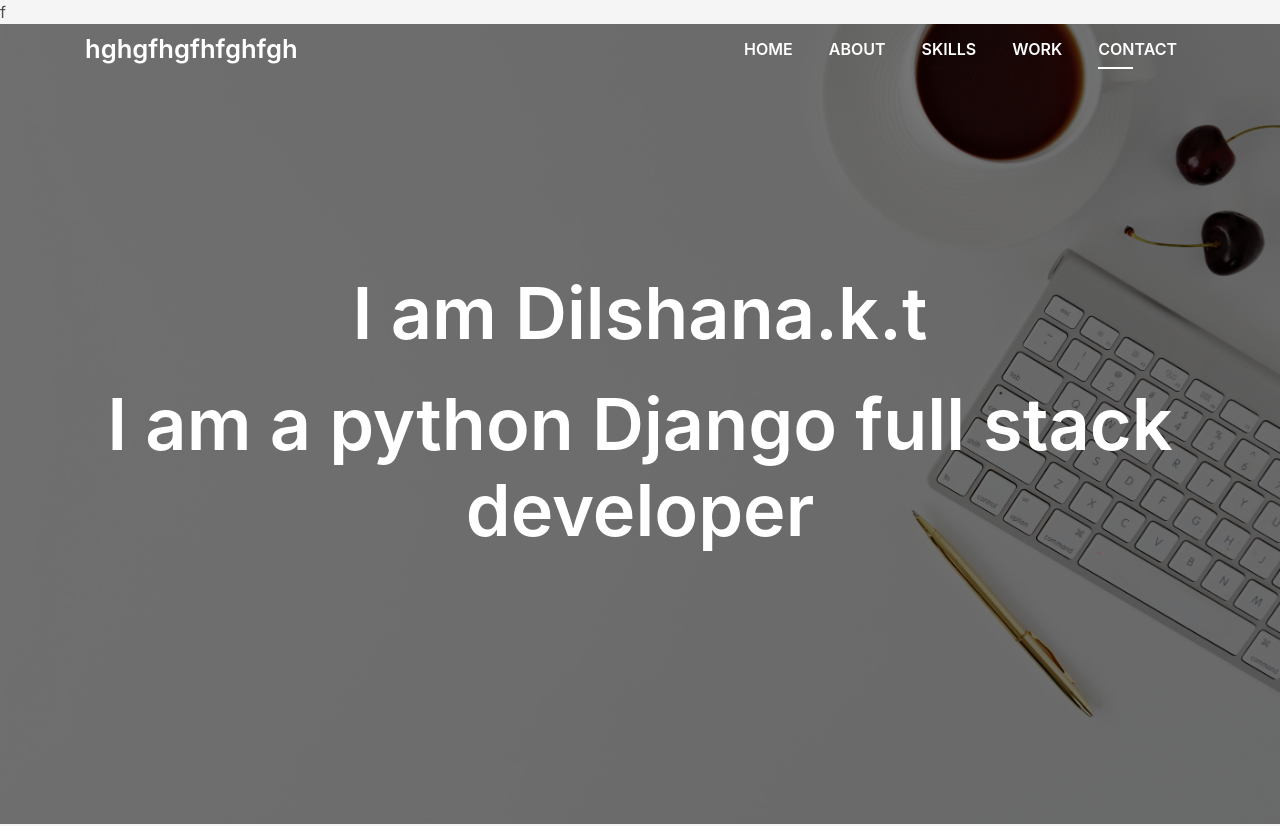
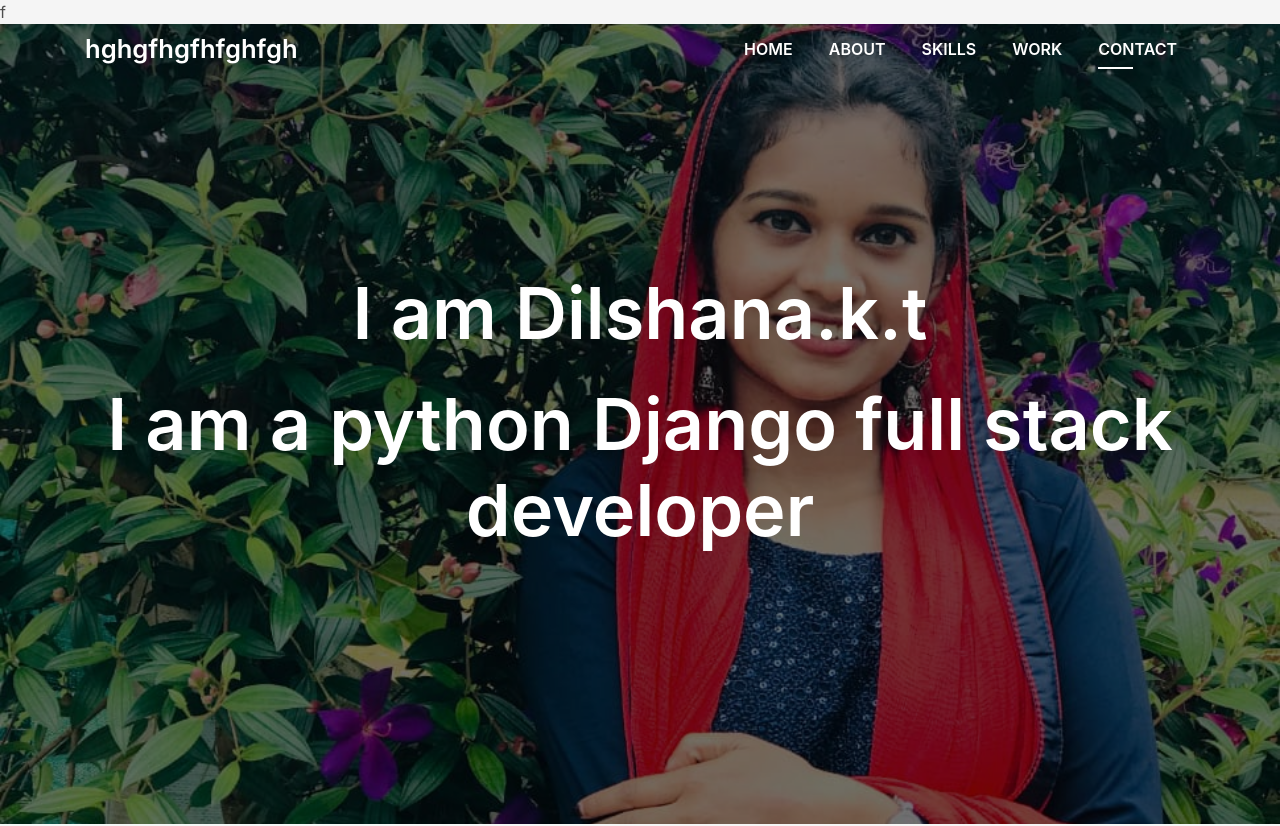
Before and after one commit to dilldilshana/portfolio_second, a plain HTML site: page index.html in a window 1280 px wide. Shown: the top 826 px of the page. Drawn offline with Linux system fonts and the light colour scheme; files whose address does not match are found by name.

Commit message:
Update index.html

```diff
--- a/index.html
+++ b/index.html
@@ -58,7 +58,7 @@
   </nav>
 
   <!-- ======= Intro Section ======= -->
-  <div id="home" class="intro route bg-image" style="background-image: url(assets/img/intro-bg.jpg)">
+  <div id="home" class="intro route bg-image" style="background-image: url(assets/img/0.jpg)">
     <div class="overlay-itro"></div>
     <div class="intro-content display-table">
       <div class="table-cell">
```
